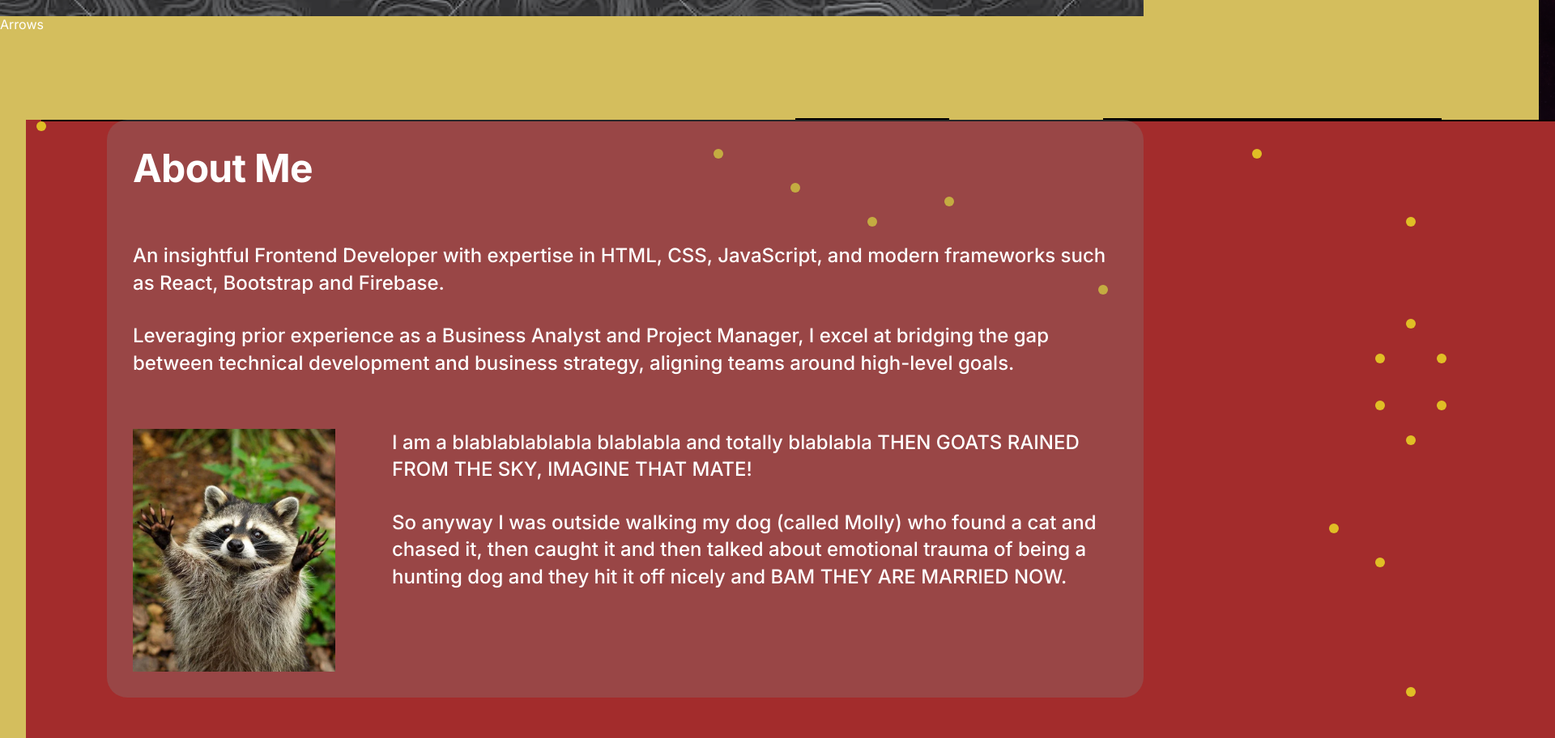
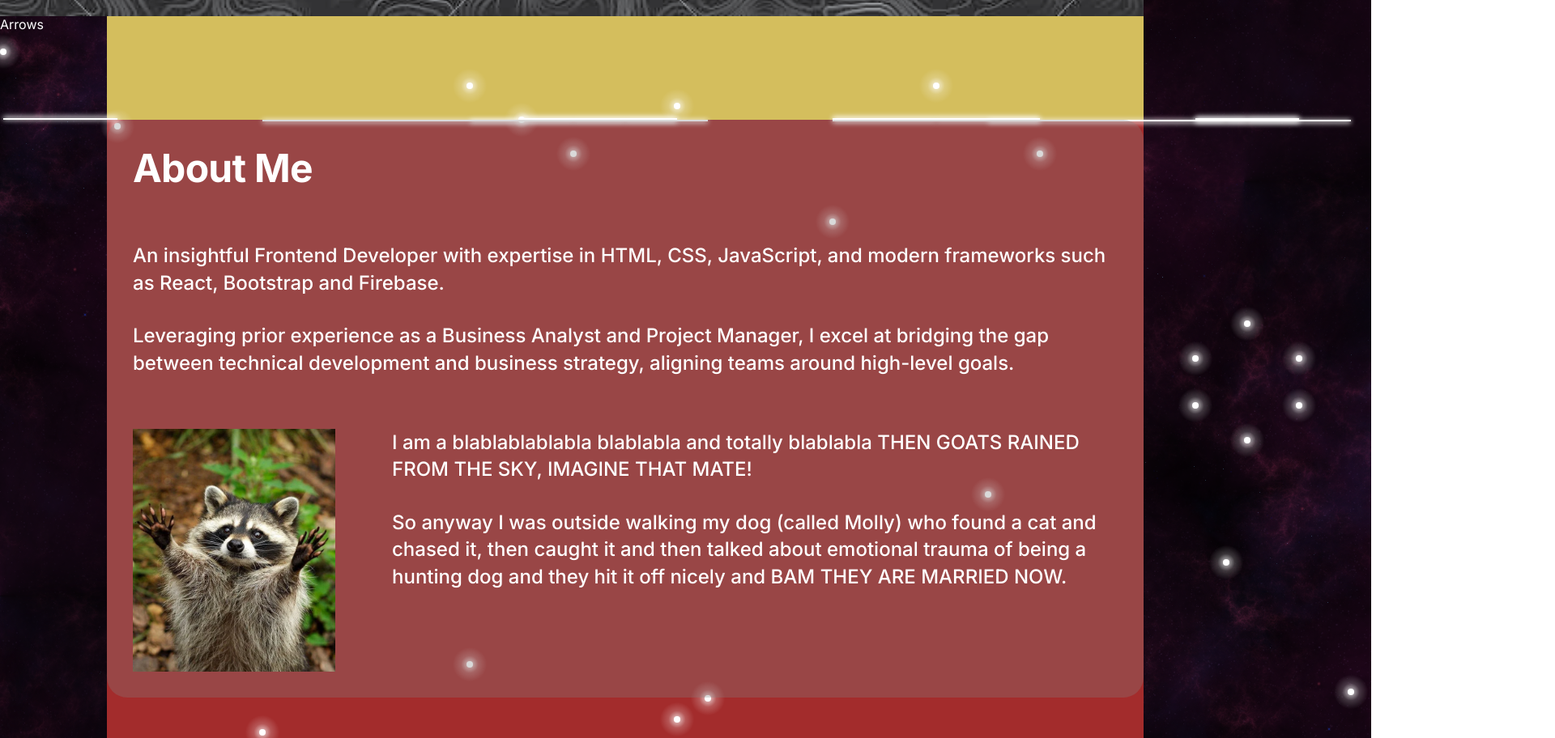
Before and after one commit to RacoonsInATrenchcoat/PortfolioSite, a plain HTML site: page index.html in a window 1280 px wide. Shown: the part 800-1712 px from the top of the page at 81% size, 1920 px wide, since content can reach past the window. Drawn offline with Linux system fonts and the light colour scheme.

Commit message:
stars done, lines look partially good

```diff
--- a/MainStyles.css
+++ b/MainStyles.css
@@ -213,20 +213,20 @@
 .Body {}
 
 .Background_Landing {
-    height: 95vh;
+    height: 90vh;
 }
 
 .Background_Container {
+    margin-left: 0px;
+
     position: absolute;
     z-index: -1;
     background-color: #d4be5d;
-    width: 1900px;
+    width: 1280px;
 }
 
 .Background_AboutMe {
     height: 100%;
-    width: 100%;
-
     position: relative;
     background-color: rgb(163, 44, 44);
 }
@@ -234,13 +234,11 @@
 .Background_Projects {
     z-index: -1;
     background-color: #61c058;
-    width: 1900px;
 }
 
 .Background_Contact {
     z-index: -1;
     background-color: #5d91d4;
-    width: 1900px;
 }
 
 .Footer {}
@@ -336,21 +334,56 @@
 
 .dot {
     position: absolute;
-    width: 12px;
-    height: 12px;
-    background: #e0be25;
+    width: 8px;
+    height: 8px;
+    background: #ffffff;
     border-radius: 50%;
     transform: translate(-50%, -50%);
     top: var(--y);
     left: var(--x);
+
+
+}
+
+.dot:after {
+    content: '';
+    position: absolute;
+    top: 50%;
+    left: 50%;
+    width: 50px;
+    /* Size of the glow */
+    height: 50px;
+    background: radial-gradient(circle,
+            rgba(255, 255, 255, 0.8) 0%,
+            /* Brighter near center */
+            rgba(255, 255, 255, 0.2) 30%,
+            /* Much softer further out */
+            rgba(255, 255, 255, 0) 60%
+            /* Fully fades before reaching edge */
+        );
+    transform: translate(-50%, -50%);
+    pointer-events: none;
+    /* Allows clicks to pass through the glow */
 }
 
 .line {
     position: absolute;
     height: 2px;
-    ;
-    background: #000;
+    width: 1px;
+    background: #ffffff;
     transform-origin: 0 0;
+}
+.line::after{
+        content: '';
+        position: absolute;
+        top: 0; left: 0;
+        width: 100%;
+        height: 200%;
+        background: rgb(255, 255, 255);
+        filter: blur(3px);
+        opacity: 1;
+        z-index: -2; /* behind main line */
+
 }
 
 .AboutMeGroup1 {
--- a/index.html
+++ b/index.html
@@ -36,36 +36,44 @@
     </div>
     <div class="Body">
 
-        <div class="Background_Container">
+        <div class="Background_Container" id="Background_Container">
             <div class="Background_Body">
                 <div class="Background_Landing" id="Background_Landing">
 
                 </div>
                 <div class="Background_AboutMe" id="Background_AboutMe">
                     <!-- Dots and locations compared to container -->
-                    <!-- X is horizontal, Y is vertical-->
+                    <!-- X is horizontal >, Y is vertical ^          -->
                     <div class="dot" style="--x: 1%; --y: 1%;"></div> <!-- 0 -->
-                    <div class="dot" style="--x: 100%; --y: 100%;"></div> <!-- 1 -->
+                    <div class="dot" style="--x: -10%; --y: -10%;"></div> <!-- 1 -->
 
-                    <div class="dot" style="--x: 80%; --y: 5%;"></div> <!-- 2 -->
-                    <div class="dot" style="--x: 90%; --y: 15%;"></div> <!-- 3 -->
-                    <div class="dot" style="--x: 70%; --y: 25%;"></div> <!-- 4 -->
+                    <div class="dot" style="--x: 80%; --y: -5%;"></div> <!-- 2 -->
+                    <div class="dot" style="--x: 90%; --y: 5%;"></div> <!-- 3 -->
+                    <div class="dot" style="--x: 70%; --y: 15%;"></div> <!-- 4 -->
 
-                    <div class="dot" style="--x: 45%; --y: 5%;"></div> <!-- 5 -->
-                    <div class="dot" style="--x: 50%; --y: 10%;"></div> <!-- 6 -->
-                    <div class="dot" style="--x: 55%; --y: 15%;"></div> <!-- 7 -->
-                    <div class="dot" style="--x: 60%; --y: 12%;"></div> <!-- 8 -->
+                    <div class="dot" style="--x: 35%; --y: -5%;"></div> <!-- 5 -->
+                    <div class="dot" style="--x: 40%; --y: 0%;"></div> <!-- 6 -->
+                    <div class="dot" style="--x: 45%; --y: 5%;"></div> <!-- 7 -->
+                    <div class="dot" style="--x: 55%; --y: -2%;"></div> <!-- 8 -->
 
-                    <div class="dot" style="--x: 90%; --y: 30%;"></div> <!-- 9 -->
-                    <div class="dot" style="--x: 92%; --y: 35%;"></div> <!-- 10 -->
-                    <div class="dot" style="--x: 92%; --y: 42%;"></div> <!-- 11 -->
-                    <div class="dot" style="--x: 90%; --y: 47%;"></div> <!-- 12 -->
-                    <div class="dot" style="--x: 88%; --y: 42%;"></div> <!-- 13 -->
-                    <div class="dot" style="--x: 88%; --y: 35%;"></div> <!-- 14 -->
+                    <div class="dot" style="--x: 110%; --y: 30%;"></div> <!-- 9 -->
+                    <div class="dot" style="--x: 115%; --y: 35%;"></div> <!-- 10 -->
+                    <div class="dot" style="--x: 115%; --y: 42%;"></div> <!-- 11 -->
+                    <div class="dot" style="--x: 110%; --y: 47%;"></div> <!-- 12 -->
+                    <div class="dot" style="--x: 105%; --y: 42%;"></div> <!-- 13 -->
+                    <div class="dot" style="--x: 105%; --y: 35%;"></div> <!-- 14 -->
 
-                    <div class="dot" style="--x: 85%; --y: 60%;"></div> <!-- 15 -->
-                    <div class="dot" style="--x: 88%; --y: 65%;"></div> <!-- 16 -->
-                    <div class="dot" style="--x: 90%; --y: 84%;"></div> <!-- 17 -->
+                    <div class="dot" style="--x: 85%; --y: 55%;"></div> <!-- 15 -->
+                    <div class="dot" style="--x: 108%; --y: 65%;"></div> <!-- 16 -->
+                    <div class="dot" style="--x: 120%; --y: 84%;"></div> <!-- 17 -->
+
+                    <div class="dot" style="--x: 15%; --y: 90%;"></div>  <!-- 18 -->
+                    <div class="dot" style="--x: 35%; --y: 80%;"></div> <!-- 19 -->
+                    <div class="dot" style="--x: 50%; --y: 95%;"></div> <!-- 20 -->
+                    <div class="dot" style="--x: 55%; --y: 88%;"></div><!-- 21 -->
+                    <div class="dot" style="--x: 58%; --y: 85%;"></div><!-- 22 -->
+
+
 
                     <!-- Line between dot 1 and 2 -->
                     <div class="line" data-from="0" data-to="1"></div>
@@ -88,6 +96,11 @@
                     <div class="line" data-from="15" data-to="16"></div>
                     <div class="line" data-from="16" data-to="17"></div>
 
+                    <div class="line" data-from="18" data-to="19"></div>
+                    <div class="line" data-from="19" data-to="20"></div>
+                    <div class="line" data-from="20" data-to="21"></div>
+                    <div class="line" data-from="21" data-to="22"></div>
+
                 </div>
                 <div class="Background_Projects" id="Background_Projects">
                     test
@@ -107,7 +120,7 @@
         </div>
 
         <div class="BodyContainer">
-            <div class="LeftSide">
+            <div class="LeftSide" id="LeftSide">
                 <div class="LeftEmpty"></div>
                 <div class="Arrows">Arrows</div>
                 <div class="RightEmpty"></div>
--- a/logic.js
+++ b/logic.js
@@ -67,6 +67,7 @@
     ['AboutMeContainer', 'Background_AboutMe'],
     ['ProjectsContainer', 'Background_Projects'],
     ['ContactContainer', 'Background_Contact'],
+    ['LeftSide', 'Background_Container']
 ];
 
 // Map them to actual elements
@@ -82,8 +83,16 @@
     syncElements.forEach(({ source, target }) => {
       if (source && target) {
         const height = source.getBoundingClientRect().height + (GapValue * 4 ) + 'px';
+        if (target.id != "Background_Container") {
         target.style.height = height;
-        target.style.marginLeft = GapValue + 'px';
+
+        }
+
+        //Extra to ensure backgrounds are aligned with the leftSide's gap
+        if (target.id == "Background_Container") {
+          const leftSideWidth = source.getBoundingClientRect().width + 'px';
+          target.style.marginLeft = leftSideWidth;
+        }
       }
     });
   }
```
